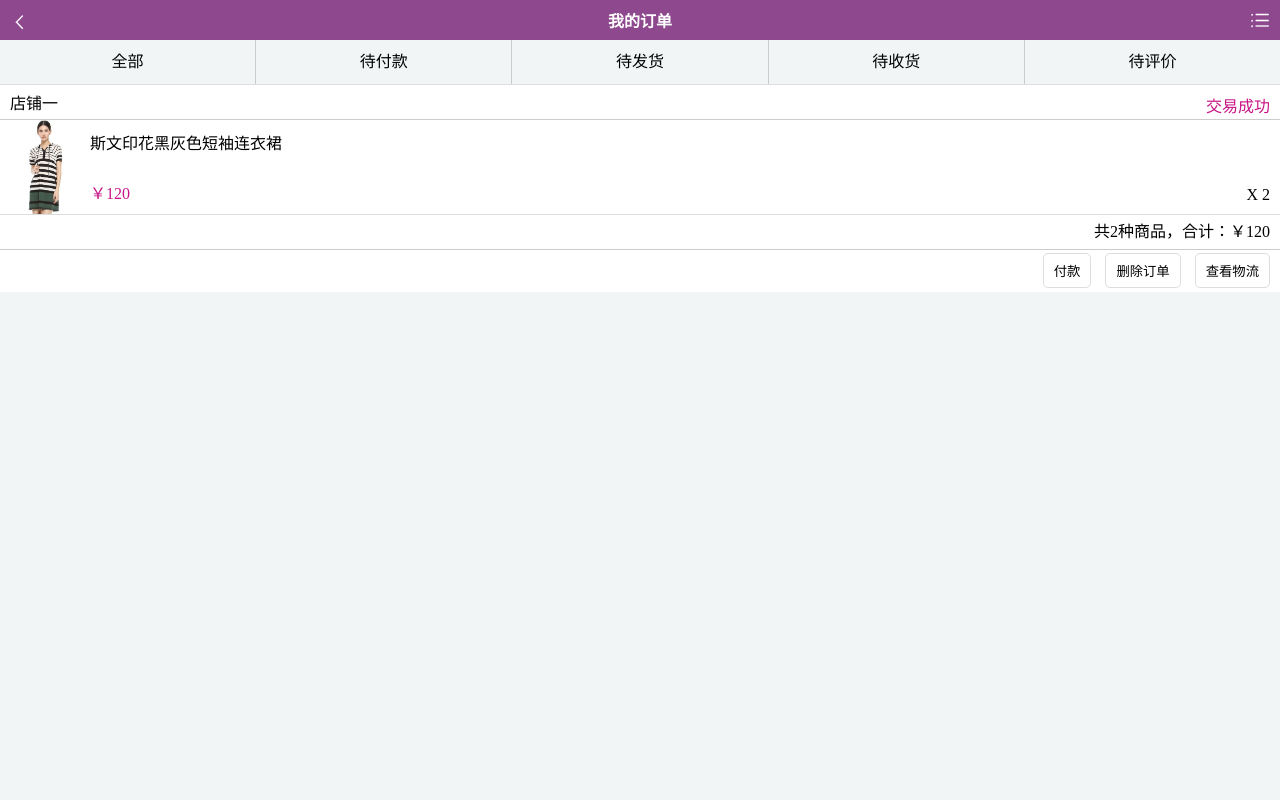
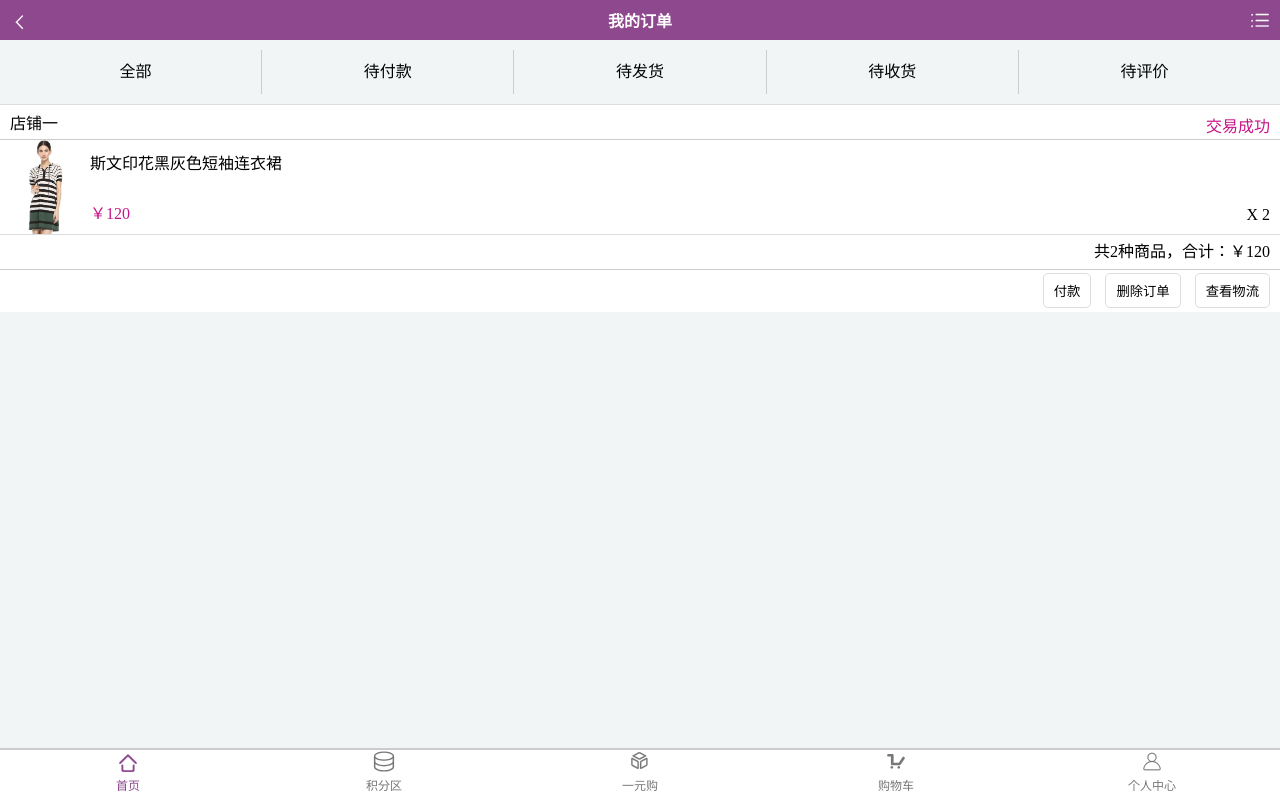
Before and after one commit to Qinzhenyuan/pro-app, a plain HTML site: page app/html/indentPage.html in a window 1280 px wide. Drawn offline with Linux system fonts and the light colour scheme.

Commit message:
弄了及格页面面的底部

```diff
--- a/app/html/indentPage.html
+++ b/app/html/indentPage.html
@@ -7,6 +7,7 @@
 		<link rel="stylesheet" type="text/css" href="../css/indentPage.css"/>
 		<link rel="stylesheet" href="../font/iconfont.css" />
 		<link rel="stylesheet" type="text/css" href="../css/reset1.css"/>
+		<link rel="stylesheet" type="text/css" href="../css/footers.css"/>
 		<script src="../js/jquery-1.12.0.js"></script>
 		<script src="../js/indentPage.js"></script>
 	</head>
@@ -19,7 +20,7 @@
 				<span class="iconfont icon-fenlei"></span>
 			</div>
 		</header>
-		<nav>
+		<nav class="navbox">
 			<div>全部</div>
 			<div>待付款</div>
 			<div>待发货</div>
@@ -44,5 +45,29 @@
 				</p>
 			</div>
 		</section>
+		<footer class="footer">
+			<nav class="secnav">
+				<div class="active">
+					<span class="iconfont icon-shouye"></span>
+					<span>首页</span>
+				</div>
+				<div>
+					<span class="iconfont  icon-jifen"></span>
+					<span>积分区</span>
+				</div>
+				<div>
+					<span class="iconfont icon-lifangti"></span>
+					<span>一元购</span>
+				</div>
+				<div>
+					<span class="iconfont icon-iconfont08"></span>
+					<span>购物车</span>
+				</div>
+				<div>
+					<span class="iconfont icon-gerenzhongxin"></span>
+					<span>个人中心</span>
+				</div>
+			</nav>
+		</footer>
 	</body>
 </html>
--- a/app/sass/coffersPage.scss
+++ b/app/sass/coffersPage.scss
@@ -48,3 +48,10 @@
     line-height: 34px;
     text-align: center;
 }
+//底部
+.footer{position: fixed;bottom: 0;height: 50px;background: white;width: 100%;z-index: 5;border-top:solid #cccccc 2px;}
+.footer nav{display: flex;}
+.footer div{flex: 1;text-align: center;}
+.footer div span{display: block;margin-bottom: 3px;color:#777777;font-size: 20px;}
+.footer div span:nth-child(2n){font-size: 12px;}
+.footer .active span{color:#8e488e;}
--- /dev/null
+++ b/app/sass/footers.scss
@@ -0,0 +1,7 @@
+//底部
+.footer{position: fixed;bottom: 0;height: 50px;background: white;width: 100%;z-index: 5;border-top:solid #cccccc 2px;}
+.footer nav{display: flex;}
+.footer div{flex: 1;text-align: center;}
+.footer div span{display: block;margin-bottom: 3px;color:#777777;font-size: 20px;}
+.footer div span:nth-child(2){font-size: 12px;}
+.footer .active span{color:#8e488e;}
--- a/app/sass/indentPage.scss
+++ b/app/sass/indentPage.scss
@@ -3,18 +3,18 @@
 .xheader .xheader_menu h2{font-size:16px;text-align: center;display: inline-block;flex: 1;padding: 0;margin: 0;}
 .xheader .xheader_menu span{font-size:20px;display: inline-block;margin: 0 10px;}
 .xheader .xheader_menu span:last-child{text-align: right;}
-nav{
+.navbox{
     display: flex;
     padding: 10px;
     height: 44px;
 }
-nav div{
+.navbox div{
     flex: 1;
     line-height: 44px;
     text-align: center;
     border-right: 1px solid #ccc;
 }
-nav div:last-child{
+.navbox div:last-child{
     border: none;
 }
 .content div p{
```
Also changed, not shown: app/html/coffersPage.html (+25 -0 lines), app/html/dataPage.html (+25 -0 lines), app/html/personalCenter.html (+25 -0 lines), app/css/coffersPage.css, app/css/footers.css (added), app/css/indentPage.css, app/sass/dataPage.scss (line endings or trailing spaces), app/sass/personalCenter.scss (line endings or trailing spaces).
